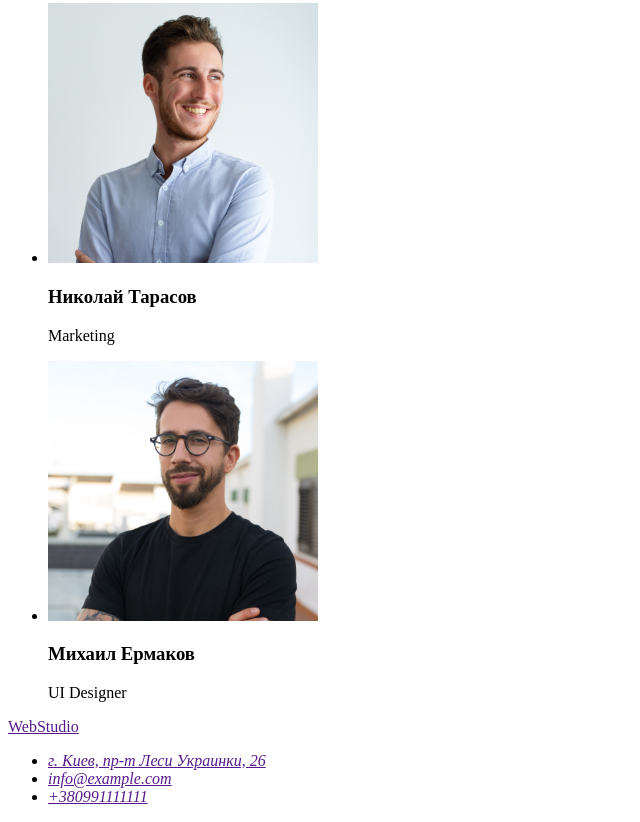
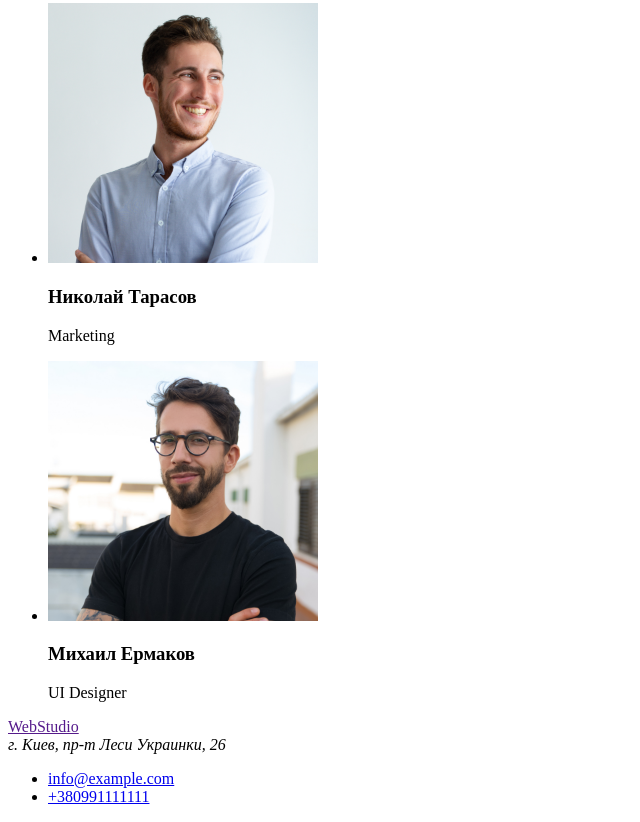
Before and after one commit to nk190586mav/goit-markup-hw-01, a plain HTML site: page index.html in a window 1280 px wide. Shown: the part 2312-3134 px from the top of the page, without its empty margins (0-640 px from the left). Drawn offline with Linux system fonts and the light colour scheme.

Commit message:
окончательное 1 дз

```diff
--- a/index.html
+++ b/index.html
@@ -113,12 +113,12 @@
     <footer>
       <a href="">WebStudio</a>
       <address>
+        <a>г. Киев, пр-т Леси Украинки, 26 </a>
+      </address>
         <ul>
-          <li><a href="">г. Киев, пр-т Леси Украинки, 26 </a></li>
-          <li><a href="">info@example.com</a></li>
-          <li><a href="">+380991111111</a></li>
+          <li><a href="info@example.com">info@example.com</a></li>
+          <li><a href="+380991111111">+380991111111</a></li>
         </ul>
-      </address>
     </footer>
   </body>
 </html>
```
